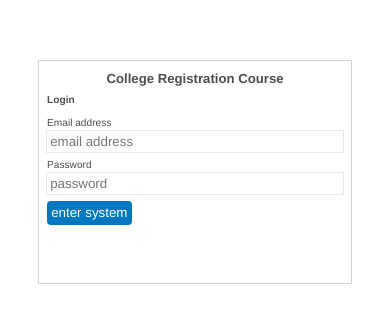
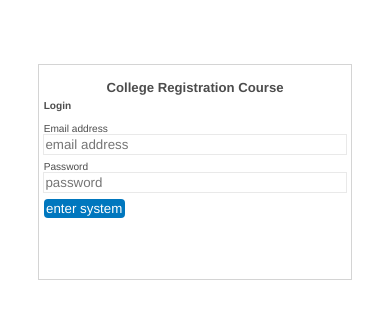
Before and after one commit to VinceXIV/xxxiv, a Vue app: page /login in a window 390 px wide. Shown: the part 250-572 px from the top of the page. Built offline with nearby package versions, Linux system fonts and the light colour scheme.

Commit message:
Use vw for padding to improve responsiveness

```diff
--- a/src/App.vue
+++ b/src/App.vue
@@ -66,7 +66,7 @@ export default({
     background-color: #0077be;
     color: white;
     width: max-content;
-    padding: 0.4rem;
+    padding: 0.6vw;
     border-radius: 0.3em;
     cursor: pointer;
 }
@@ -83,8 +83,8 @@ export default({
 }
 
 .container {
-    padding-top: 1rem;
-    padding-bottom: 1rem;
+    padding-top: 1.5rem;
+    padding-bottom: 1.5rem;
     display: flex;
     flex-direction: column;
     justify-content: center;
@@ -97,7 +97,7 @@ export default({
 }
 
 .page form {
-    padding: 0.8rem;
+    padding: 1.2vw;
     width: 100%;
     display: flex;
     flex-direction: column;
@@ -108,14 +108,14 @@ export default({
 .page .form-item {
     display: flex;
     flex-direction: column;
-    gap: 0.3rem;
+    gap: 0.3vw;
     width: 100%;
     justify-content: left;
 }
 
 .form-item input {
     outline: var(--outline-faint);
-    padding: 0.3rem;
+    padding: 0.45vw;
 }
 
 /* RESPONSIVENESS */
```
